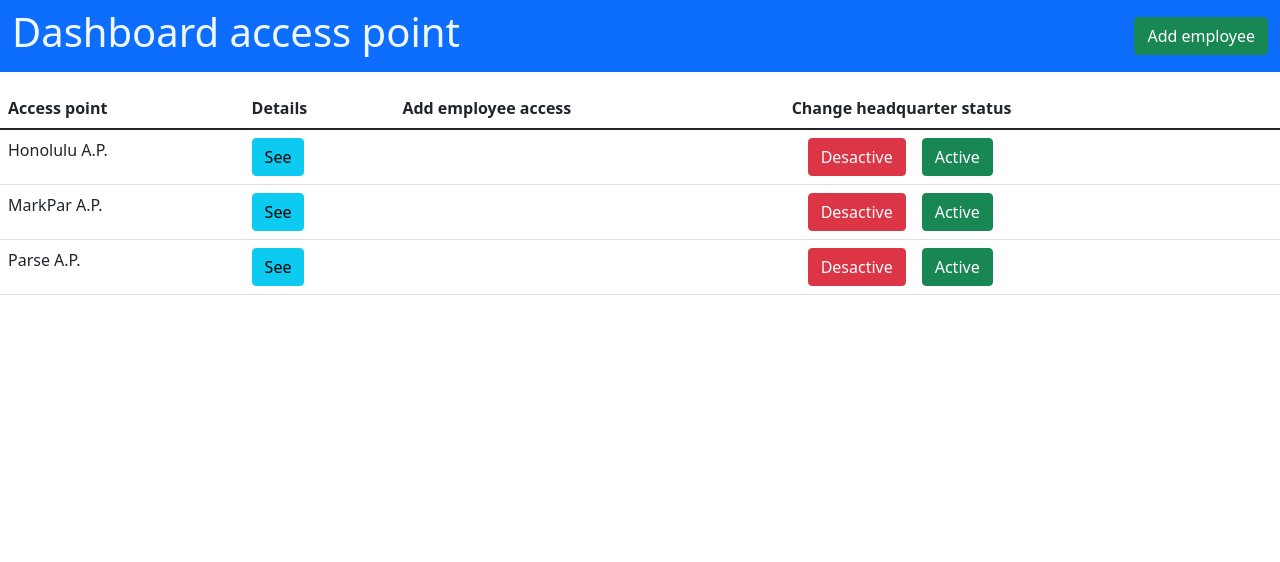
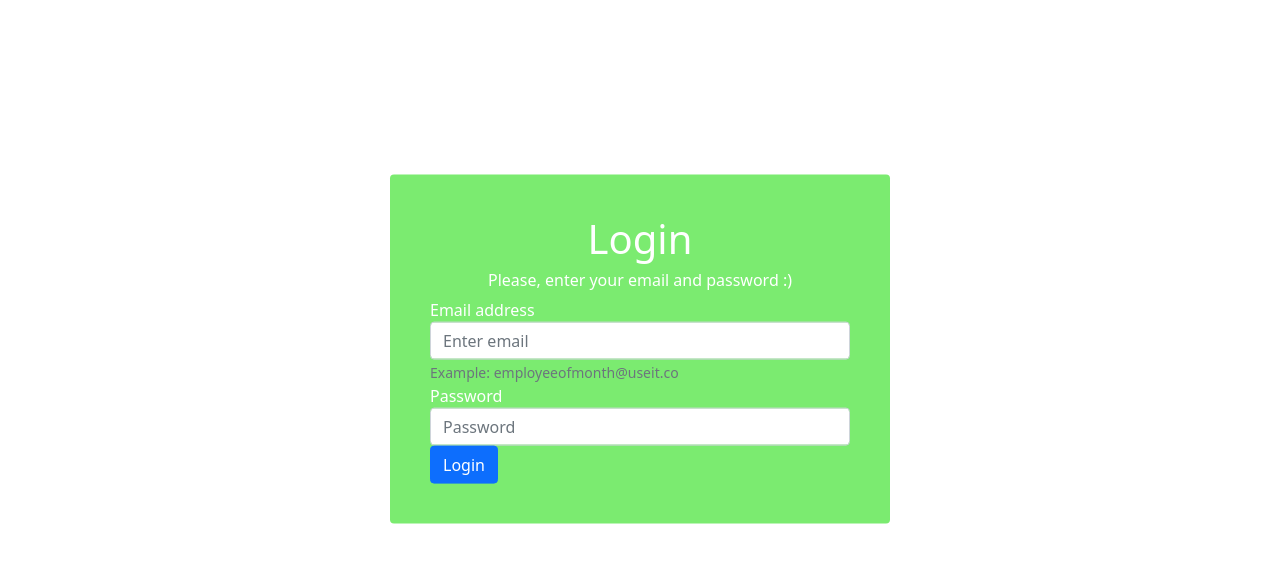
Before and after one commit to WilliamCastr0/Authentication-in-Angular-13, an Angular app: page /login in a window 1280 px wide. Before the commit this address led to /. Shown: the top 562 px of the page. Built offline with nearby package versions, Linux system fonts and the light colour scheme; data requests are answered from the project's data file.

Commit message:
loggin-added

```diff
--- a/server/db.json
+++ b/server/db.json
@@ -1,4 +1,14 @@
 {
+    "userslogin": [
+        {
+            "email": "administrator@aves.com",
+            "password": "administrator"
+        },
+        {
+            "email": "employee@aves.com",
+            "password": "employee"
+        }
+    ],
     "headquarters": [
         {
             "id": 1,
@@ -7,7 +17,7 @@
             "email": "honolulu@aves.com",
             "enterprise": "Aves",
             "geolocation": "(10.55, 75.30)",
-            "status": "active",
+            "status": "activated",
             "timestart": 8
         },
         {
@@ -17,7 +27,7 @@
             "email": "markpar@aves.com",
             "enterprise": "Aves",
             "geolocation": "(11.55, 112.42)",
-            "status": "active",
+            "status": "activated",
             "timestart": 8
         },
         {
@@ -27,7 +37,7 @@
             "email": "parse@aves.com",
             "enterprise": "Aves",
             "geolocation": "(1.23, -90.32)",
-            "status": "active",
+            "status": "activated",
             "timestart": 8
         }
     ],
@@ -41,7 +51,6 @@
             "email": "mark.retail@aves.com"
         }
     ],
-
     "timezone": [
         {
             "id": 1,
--- a/src/app/administrator-dashboard/administrator-dashboard.component.html
+++ b/src/app/administrator-dashboard/administrator-dashboard.component.html
@@ -1,14 +1,18 @@
 <nav class="navbar navbar-light bg-primary">
     <div class="container-fluid">
         <h1 style="color: aliceblue;">Dashboard access point</h1>
+        <div class="d-grid gap-2 d-md-block">
             <div class="d-flex">
                 <button type="button" class="btn btn-success" data-bs-toggle="modal" data-bs-target="#exampleModal">Add employee</button>
+                <button routerLink="/login" class="btn btn-danger mx-2">Logout</button>
+            </div>
         </div>
     </div>
 </nav>
 
-<table class="table mt-3">
-    <thead>
+<div class="table-responsive">
+    <table class="table mt-3 table-hover">
+        <thead class="thead-dark">
             <tr>
                 <th scope="col">Access point</th>
                 <th scope="col">Details</th>
@@ -24,12 +28,15 @@
                 </td>
                 <td></td>
                 <td>
+                    <div class="d-grid gap-2 d-md-block">
                         <button (click)="updateStatusHeadquarterD(row)"class="btn btn-danger mx-3">Desactive</button>
                         <button (click)="updateStatusHeadquarterA(row)" class="btn btn-success">Active</button>
+                    </div>
                 </td>
             </tr>
         </tbody>
     </table>
+</div>
 
 <div class="modal fade" id="exampleModal" tabindex="-1" role="dialog" aria-labelledby="exampleModalLabel" aria-hidden="true">
     <div class="modal-dialog" role="document">
--- a/src/app/app-routing.module.ts
+++ b/src/app/app-routing.module.ts
@@ -1,7 +1,23 @@
 import { NgModule } from '@angular/core';
 import { RouterModule, Routes } from '@angular/router';
+import { AdministratorDashboardComponent } from './administrator-dashboard/administrator-dashboard.component';
+import { LoginComponent } from './login/login.component';
 
-const routes: Routes = [];
+const routes: Routes = [
+  {
+    path: '',
+    redirectTo: 'login',
+    pathMatch: 'full'
+  },
+  {
+    path: 'login',
+    component: LoginComponent
+  },
+  {
+    path: 'dashboard',
+    component: AdministratorDashboardComponent
+  }
+];
 
 @NgModule({
   imports: [RouterModule.forRoot(routes)],
--- a/src/app/app.component.html
+++ b/src/app/app.component.html
@@ -1 +1 @@
-<app-administrator-dashboard></app-administrator-dashboard>
+<router-outlet></router-outlet>
--- a/src/app/app.module.ts
+++ b/src/app/app.module.ts
@@ -6,11 +6,13 @@ import { AppComponent } from './app.component';
 import { AdministratorDashboardComponent } from './administrator-dashboard/administrator-dashboard.component';
 import { ReactiveFormsModule } from '@angular/forms';
 import { HttpClientModule } from '@angular/common/http';
+import { LoginComponent } from './login/login.component';
 
 @NgModule({
   declarations: [
     AppComponent,
-    AdministratorDashboardComponent
+    AdministratorDashboardComponent,
+    LoginComponent
   ],
   imports: [
     BrowserModule,
--- /dev/null
+++ b/src/app/login/login.component.css
@@ -0,0 +1,19 @@
+.card{
+    margin: 0 auto;
+    float: none;
+    margin-bottom: 10px;
+    border: none;
+    width: 500px;
+    padding: 40px;
+    position: absolute;
+    left: 50%;
+    transform: translate(-50%, 50%);
+    background: rgb(123, 235, 112);
+}
+
+.card h1, h6 {
+    color: white;
+}
+label {
+    color: white;
+}
--- /dev/null
+++ b/src/app/login/login.component.html
@@ -0,0 +1,24 @@
+<div class="container">
+    <div class="row">
+        <div class="col-md-6">
+            <div class="card">
+                <div class="text-center">
+                    <h1>Login</h1>
+                    <h6>Please, enter your email and password :)</h6>
+                </div>
+                <form [formGroup]="loginForm" (ngSubmit)="login()">
+                    <div class="form-group">
+                        <label for="exampleInputEmail1">Email address</label>
+                        <input formControlName="email" type="email" class="form-control" id="exampleInputEmail1" aria-describedby="emailHelp" placeholder="Enter email">
+                        <small id="emailHelp" class="form-text text-muted">Example: employeeofmonth@useit.co</small>
+                    </div>
+                    <div class="form-group">
+                        <label for="exampleInputPassword1">Password</label>
+                        <input formControlName="password" type="password" class="form-control" id="exampleInputPassword1" placeholder="Password">
+                    </div>
+                    <button type="submit" class="btn btn-primary">Login</button>
+                </form>
+            </div>
+        </div>
+    </div>
+</div>
--- /dev/null
+++ b/src/app/login/login.component.ts
@@ -0,0 +1,42 @@
+import { HttpClient } from '@angular/common/http';
+import { Component, OnInit } from '@angular/core';
+import { FormBuilder, FormGroup } from '@angular/forms';
+import { Router } from '@angular/router';
+
+@Component({
+  selector: 'app-login',
+  templateUrl: './login.component.html',
+  styleUrls: ['./login.component.css']
+})
+export class LoginComponent implements OnInit {
+
+  public loginForm!: FormGroup;
+  constructor(private formBuilder : FormBuilder, private http : HttpClient, private router : Router) { }
+
+  ngOnInit(): void {
+    this.loginForm = this.formBuilder.group({
+      email: [''],
+      password: ['']
+    });
+  }
+
+  login(){
+    this.http.get<any>("http://localhost:3000/userslogin")
+    .subscribe({
+      next: (res) => {
+      const user = res.find((a: any)=>{
+        return a.email === this.loginForm.value.email && a.password === this.loginForm.value.password
+      });
+      if( user ){
+        alert("Welcome :D");
+        this.loginForm.reset();
+        this.router.navigate(['dashboard']);
+      }else{
+        alert("Incorrect credentials");
+      }
+    },
+      error: (e) => {
+        alert('Something went wrong!!');
+      }});
+  }
+}
```
Also changed, not shown: 1 other file (tests, documents, lock files or other folders). Lines whose indentation alone changed are shown as unchanged.
